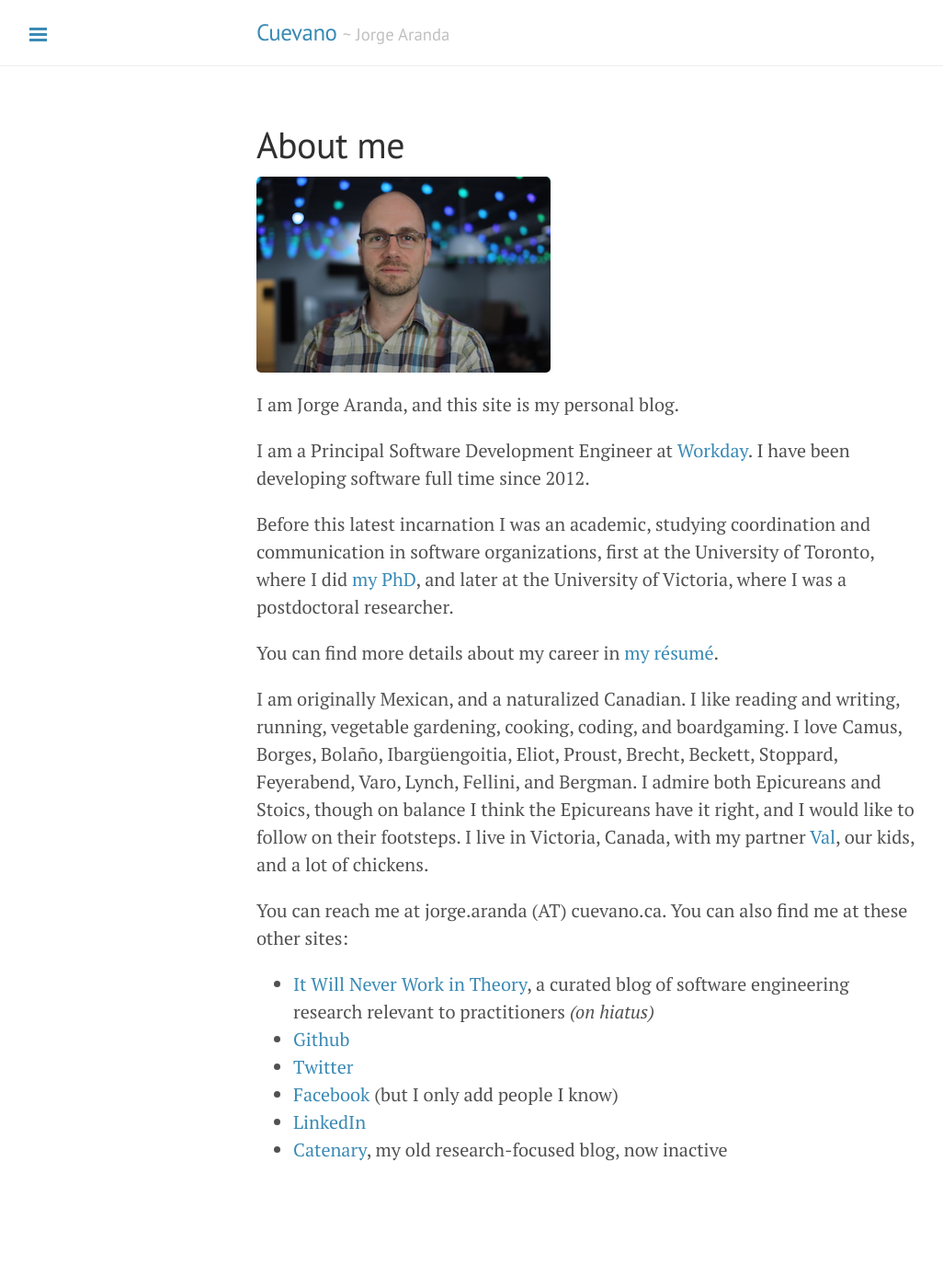
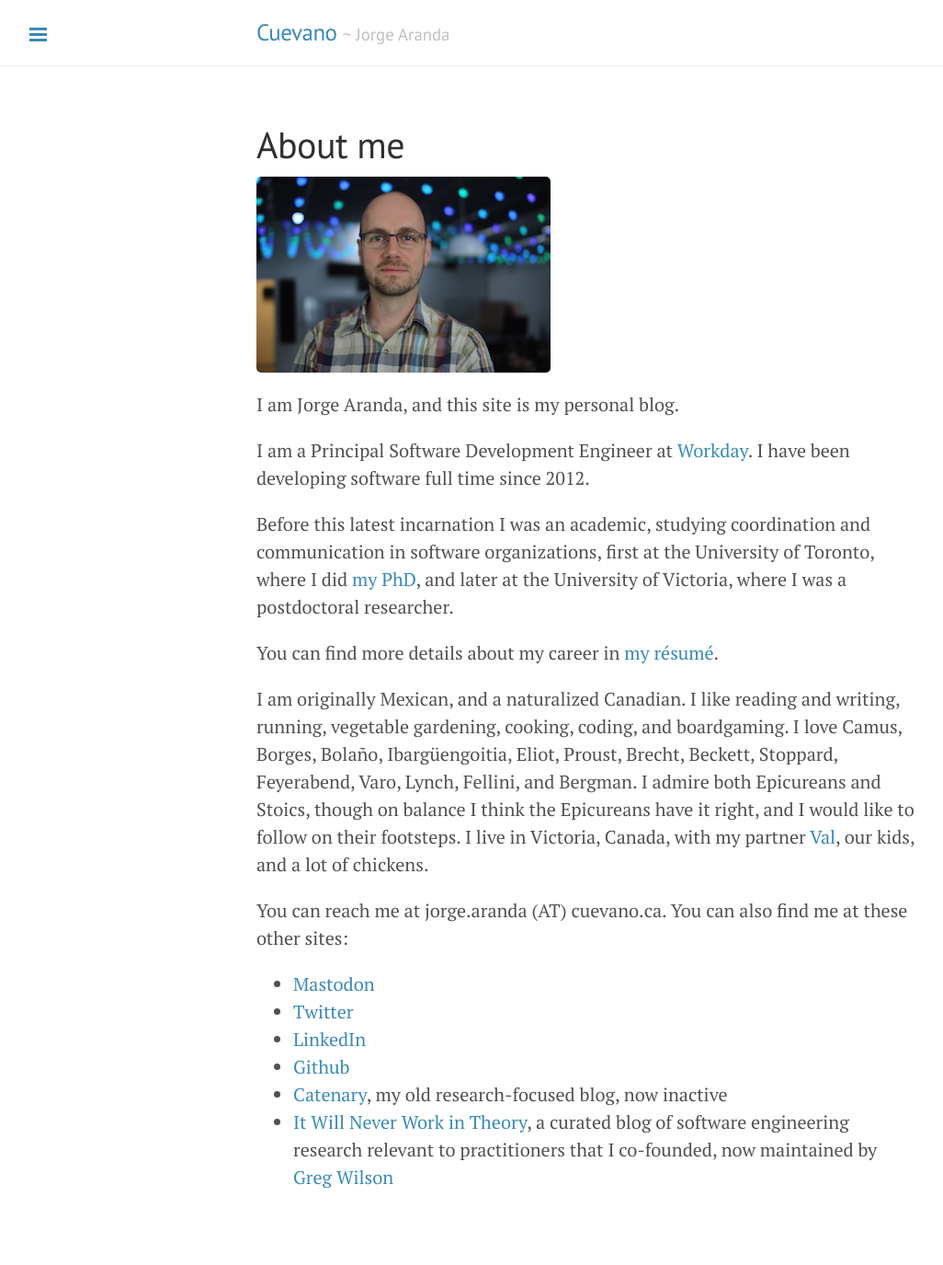
Before and after one commit to jorgearanda/cuevano, a Jekyll site: the page built from about.md, in a window 1280 px wide. Shown: the whole page at 92% size, without its empty margins (1-1027 px from the left). Built offline with Jekyll 4.4.1, drawn with Linux system fonts in a browser that asks for light colours; Markdown is read by kramdown in place of the engine named in the settings; before the commit the page ends 1345 px from its top, so only the background shows below that.

Commit message:
Update contact information

```diff
--- a/about.md
+++ b/about.md
@@ -32,9 +32,9 @@ with my partner [Val](http://valcortes.wordpress.com/), our kids, and a lot of c
 You can reach me at jorge.aranda (AT) cuevano.ca.
 You can also find me at these other sites:
 
-  * [It Will Never Work in Theory](http://neverworkintheory.org/), a curated blog of software engineering research relevant to practitioners *(on hiatus)*
+  * [Mastodon](https://hachyderm.io/@jorgearanda)
+  * [Twitter](http://twitter.com/yorchopolis)
+  * [LinkedIn](http://ca.linkedin.com/in/yorchopolis)
   * [Github](http://github.com/jorgearanda)
-  * [Twitter](http://twitter.com/yorchopolis)
-  * [Facebook](http://www.facebook.com/yorchopolis) (but I only add people I know)
-  * [LinkedIn](http://ca.linkedin.com/in/yorchopolis)
   * [Catenary](http://catenary.wordpress.com/), my old research-focused blog, now inactive
+  * [It Will Never Work in Theory](http://neverworkintheory.org/), a curated blog of software engineering research relevant to practitioners that I co-founded, now maintained by [Greg Wilson](https://third-bit.com/)
```
